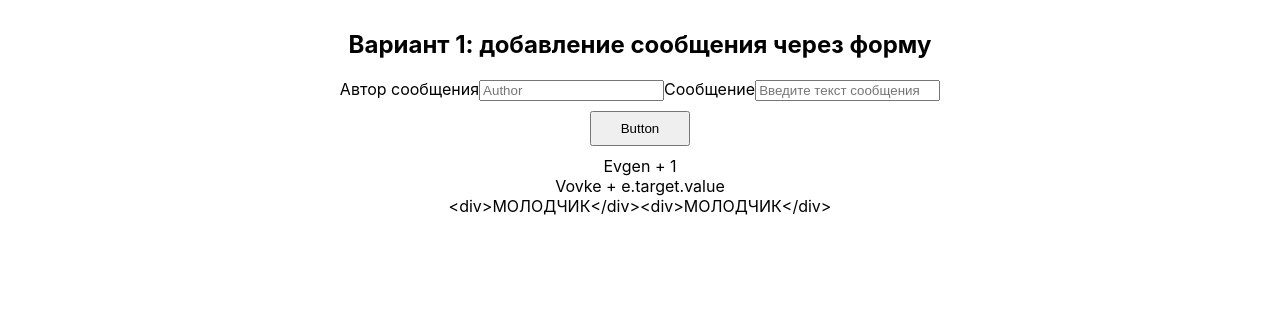
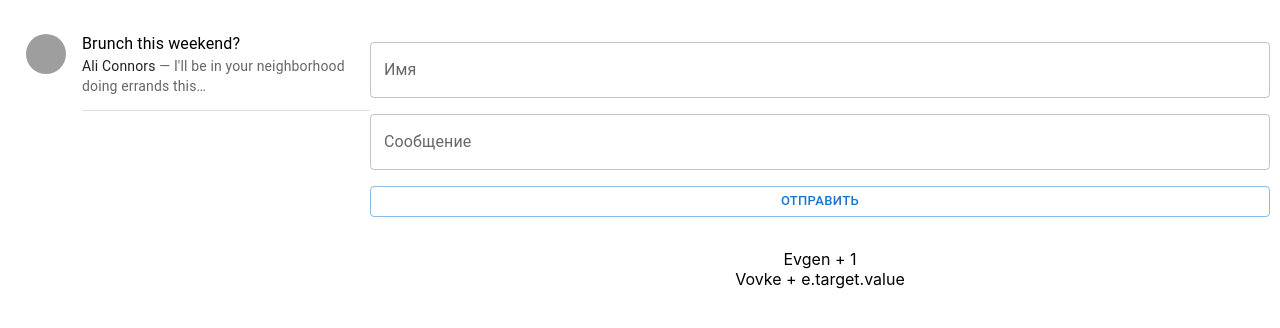
Before and after one commit to Zlandars/reactapp, a React (Create React App) app: page /chat/1 in a window 1280 px wide. Shown: the top 328 px of the page. Built offline with nearby package versions, Linux system fonts and the light colour scheme; grey boxes are pictures that could not be loaded.

Commit message:
thirdLesson

```diff
--- a/package.json
+++ b/package.json
@@ -37,5 +37,8 @@
       "last 1 firefox version",
       "last 1 safari version"
     ]
+  },
+  "devDependencies": {
+    "@mui/icons-material": "^5.8.4"
   }
 }
--- a/src/App.css
+++ b/src/App.css
@@ -40,7 +40,7 @@
 .mainBlock {
   display: flex;
   padding: 10px;
-  flex-direction: column;
+  /*flex-direction: column;*/
   text-align: center;
 }
 
@@ -48,9 +48,6 @@
   margin-bottom: 25px;
   text-align: center;
 }
-button {
-  margin: 10px auto;
-  height:35px;
-  width: 100px;
-  display: block;
+.chat {
+  flex-grow: 1;
 }
--- a/src/App.js
+++ b/src/App.js
@@ -1,54 +1,126 @@
 // import logo from './logo.svg';
-import {useEffect, useRef, useState} from "react";
-import Message from "./modules/Message";
+import {
+    createTheme,
+    ThemeProvider,
+    TextField,
+    List,
+    ListItem,
+    ListItemButton,
+    ListItemIcon,
+    ListItemText, Avatar, ListItemAvatar, Typography, Divider
+} from "@mui/material";
+import React from 'react';
+import { green, orange } from "@mui/material/colors";
+import { useEffect, useRef, useState } from "react";
+import Message from "./components/Message";
+import Button from "@mui/material/Button";
+import Box from "@mui/material/Box";
+
+
+
+const theme = createTheme({
+    status: {
+        main: green[700],
+        danger: orange[500],
+    },
+});
 
 function App() {
-    const inputEl = useRef();
-    const formEl = useRef();
-  const [messageList, setMessageList] = useState([{
-      author: 'Evgen',
-      msg: '1'
-  },{
-      author: 'Vovke',
-      msg: 'e.target.value'
-  }]);
-  function error(params) {
-      console.log('Введите в поле данные ' + params.labels[0].innerText);
+  const formEl = useRef(null);
+  const [messageList, setMessageList] = useState([
+    {
+      id: 1,
+      author: "Evgen",
+      msg: "1",
+    },
+    {
+      id: 2,
+      author: "Vovke",
+      msg: "e.target.value",
+    },
+  ]);
+  const [answer, setAnswer] = useState();
+  const [chatList, setChatsList] = useState([]);
+  useEffect(() => {
+    if (
+      messageList.length > 2 &&
+      messageList[messageList.length - 1] !==
+        messageList[messageList.length - 2]
+    ) {
+      setTimeout(() => {
+          setAnswer(messageList[messageList.length - 1].author);
+
+      }, 1000);
     }
-  useEffect(()=>{
-      document.querySelector('.mainBlock').append('<div>МОЛОДЧИК</div>')
-  },[messageList])
+  }, [messageList]);
   return (
+    <ThemeProvider theme={theme}>
       <div className="mainBlock">
+          <List sx={{ width: '100%', maxWidth: 360, bgcolor: 'background.paper', flexGrow: 1 }}>
+              <ListItem alignItems="flex-start">
+                  <ListItemAvatar>
+                      <Avatar alt="Remy Sharp" src="/static/images/avatar/1.jpg" />
+                  </ListItemAvatar>
+                  <ListItemText
+                      primary="Brunch this weekend?"
+                      secondary={
+                          <React.Fragment>
+                              <Typography
+                                  sx={{ display: 'inline' }}
+                                  component="span"
+                                  variant="body2"
+                                  color="text.primary"
+                              >
+                                  Ali Connors
+                              </Typography>
+                              {" — I'll be in your neighborhood doing errands this…"}
+                          </React.Fragment>
+                      }
+                  />
+              </ListItem>
+              <Divider variant="inset" component="li" />
 
-        <form action="" ref={formEl}>
-            <h2>Вариант 1: добавление сообщения через форму</h2>
-            <label htmlFor="author">Автор сообщения</label>
-            <input id='author' type="text" placeholder='Author'/>
-            <label htmlFor="message">Сообщение</label>
-            <input id='message' type="text" placeholder='Введите текст сообщения' />
-            <button onClick={(event)=>{
+          </List>
+          <div className="chat">
+              <Box component="form" noValidate
+                         autoComplete="off" mt={4} display="flex"
+                         flexDirection="column" onSubmit={(event) => {
                                 event.preventDefault();
                                 setMessageList([
                                     ...messageList,
                                     {
-                        author: formEl.current[0].value ? formEl.current[0].value : error(formEl.current[0]),
-                        msg: formEl.current[1].value ? formEl.current[1].value : error(formEl.current[1])
-                    }
+                                        id: messageList.length + 1,
+                                        author: event.target.author.value,
+                                        msg: event.target.text.value,
+                                    },
                                 ]);
-                formEl.current[0].value = '';
-                formEl.current[1].value = '';
-                }
-            }>Button</button>
-        </form>
+                                event.target.author.value = '';
+                                event.target.text.value = '';
+                                event.target.author.focus();
+                         }}>
 
-        {messageList.map((item)=>{
-            return (
-                    <Message obj={item} />
-                );
+                        <TextField id="name" label="Имя"
+                                   variant="outlined" sx={{ mb: 2 }}
+                                   name="author"
+                                   inputRef={formEl}
+                        />
+                        <TextField id="message" label="Сообщение"
+                                   variant="outlined" sx={{ mb: 2 }}
+                                   name="text"
+                                   inputRef={formEl}
+                        />
+                        <Button variant="outlined"
+                                size="small" type="submit" sx={{ mb: 4 }}>Отправить</Button>
+                    </Box>
+
+                      {messageList.map((item) => {
+                        return <Message obj={item} key={item.id} />;
                       })}
+          </div>
+          {answer && <p>Спасибо за комментарий {answer}</p>}
+    </div>
+    </ThemeProvider>
 
-    </div>
     // <div className="App">
     //   <header className="App-header">
     //     <img src={logo} className="App-logo" alt="logo" />
```
Also changed, not shown: src/components/chats.js (added, +11 -0 lines), src/components/Message.jsx (renamed from src/modules/Message.jsx), 1 other file (tests, documents, lock files or other folders). Lines whose indentation alone changed are shown as unchanged.
